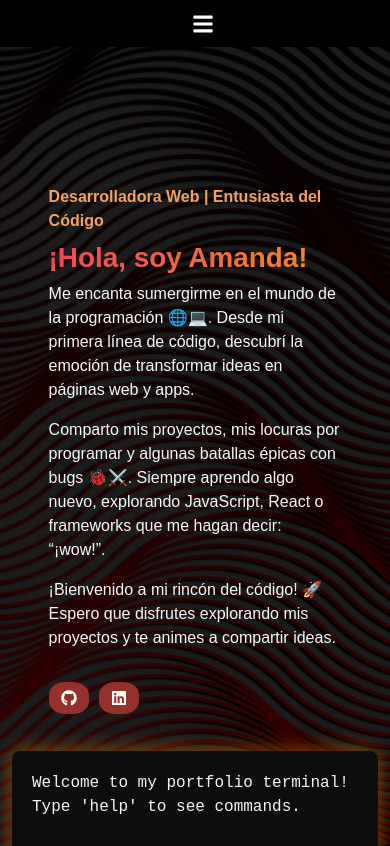
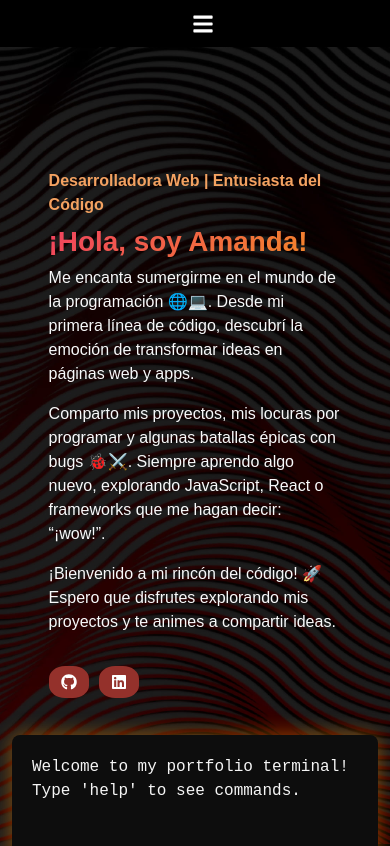
Before and after one commit to aduenasg/aduenasg.github.io, a React (Create React App) app: page / in a window 390 px wide. Shown: the top 846 px of the page. Built offline with nearby package versions, Linux system fonts and the light colour scheme; a web font is replaced by a local one.

Commit message:
Actualizar portfolio

```diff
--- a/src/static/css/intro.css
+++ b/src/static/css/intro.css
@@ -67,7 +67,7 @@
     /* padding-top: 5rem;    */
     padding-bottom: 3rem;
   }
-  .container-intro{
+  .content-container{
     padding-top: 1rem !important;
   }
 
```
